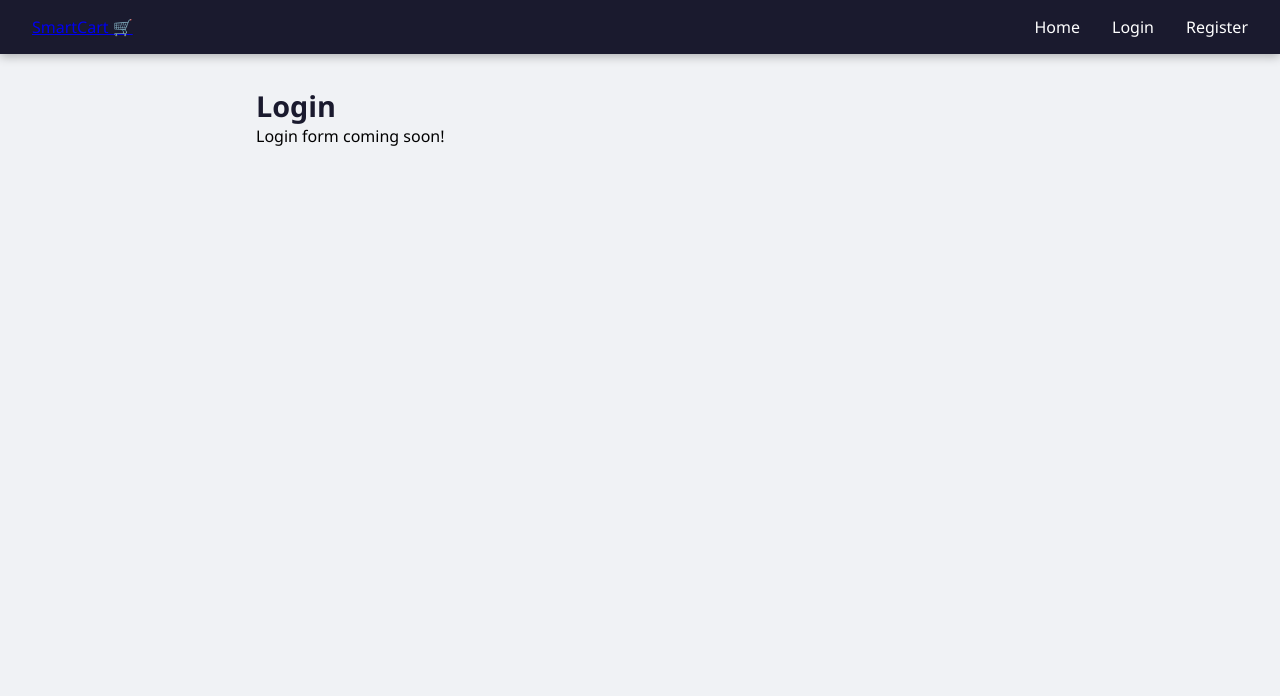
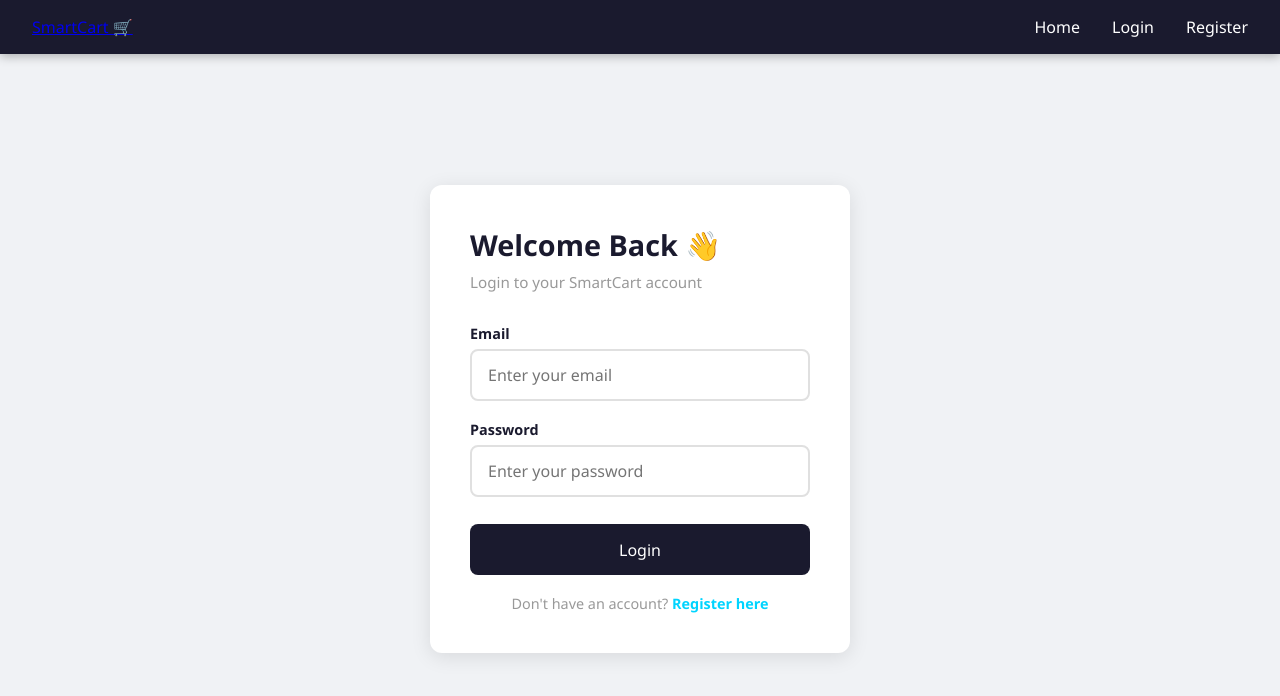
Before and after one commit to LopsangT/smartcart, a React (Create React App) app in the folder frontend/: page /login in a window 1280 px wide. Shown: the top 696 px of the page. Built offline with nearby package versions, Linux system fonts and the light colour scheme.

Commit message:
Added login and register pages with styling

```diff
--- a/frontend/src/pages/Login.js
+++ b/frontend/src/pages/Login.js
@@ -1,8 +1,52 @@
+import { useState } from 'react';
+import { Link } from 'react-router-dom';
+import '../styles/Auth.css';
+
 function Login() {
+  const [email, setEmail] = useState('');
+  const [password, setPassword] = useState('');
+
+  const handleLogin = (e) => {
+    e.preventDefault();
+    console.log('Logging in with:', email, password);
+  };
+
   return (
-    <div className="container">
-      <h2>Login</h2>
-      <p>Login form coming soon!</p>
+    <div className="auth-container">
+      <div className="auth-card">
+        <h2>Welcome Back 👋</h2>
+        <p className="auth-subtitle">Login to your SmartCart account</p>
+
+        <div className="auth-form">
+          <div className="form-group">
+            <label>Email</label>
+            <input
+              type="email"
+              placeholder="Enter your email"
+              value={email}
+              onChange={(e) => setEmail(e.target.value)}
+            />
+          </div>
+
+          <div className="form-group">
+            <label>Password</label>
+            <input
+              type="password"
+              placeholder="Enter your password"
+              value={password}
+              onChange={(e) => setPassword(e.target.value)}
+            />
+          </div>
+
+          <button className="auth-btn" onClick={handleLogin}>
+            Login
+          </button>
+
+          <p className="auth-switch">
+            Don't have an account? <Link to="/register">Register here</Link>
+          </p>
+        </div>
+      </div>
     </div>
   );
 }
--- a/frontend/src/pages/Register.js
+++ b/frontend/src/pages/Register.js
@@ -1,8 +1,63 @@
+import { useState } from 'react';
+import { Link } from 'react-router-dom';
+import '../styles/Auth.css';
+
 function Register() {
+  const [username, setUsername] = useState('');
+  const [email, setEmail] = useState('');
+  const [password, setPassword] = useState('');
+
+  const handleRegister = (e) => {
+    e.preventDefault();
+    console.log('Registering with:', username, email, password);
+  };
+
   return (
-    <div className="container">
-      <h2>Register</h2>
-      <p>Register form coming soon!</p>
+    <div className="auth-container">
+      <div className="auth-card">
+        <h2>Create Account 🛒</h2>
+        <p className="auth-subtitle">Sign up for your SmartCart account</p>
+
+        <div className="auth-form">
+          <div className="form-group">
+            <label>Username</label>
+            <input
+              type="text"
+              placeholder="Choose a username"
+              value={username}
+              onChange={(e) => setUsername(e.target.value)}
+            />
+          </div>
+
+          <div className="form-group">
+            <label>Email</label>
+            <input
+              type="email"
+              placeholder="Enter your email"
+              value={email}
+              onChange={(e) => setEmail(e.target.value)}
+            />
+          </div>
+
+          <div className="form-group">
+            <label>Password</label>
+            <input
+              type="password"
+              placeholder="Choose a password"
+              value={password}
+              onChange={(e) => setPassword(e.target.value)}
+            />
+          </div>
+
+          <button className="auth-btn" onClick={handleRegister}>
+            Create Account
+          </button>
+
+          <p className="auth-switch">
+            Already have an account? <Link to="/login">Login here</Link>
+          </p>
+        </div>
+      </div>
     </div>
   );
 }
--- /dev/null
+++ b/frontend/src/styles/Auth.css
@@ -0,0 +1,92 @@
+.auth-container {
+  display: flex;
+  justify-content: center;
+  align-items: center;
+  min-height: calc(100vh - 70px);
+  padding: 1rem;
+}
+
+.auth-card {
+  background: white;
+  border-radius: 12px;
+  padding: 2.5rem;
+  width: 100%;
+  max-width: 420px;
+  box-shadow: 0 4px 20px rgba(0, 0, 0, 0.1);
+}
+
+.auth-card h2 {
+  color: #1a1a2e;
+  font-size: 1.8rem;
+  margin-bottom: 0.5rem;
+}
+
+.auth-subtitle {
+  color: #999;
+  margin-bottom: 2rem;
+  font-size: 0.95rem;
+}
+
+.auth-form {
+  display: flex;
+  flex-direction: column;
+  gap: 1.2rem;
+}
+
+.form-group {
+  display: flex;
+  flex-direction: column;
+  gap: 0.4rem;
+}
+
+.form-group label {
+  color: #1a1a2e;
+  font-size: 0.9rem;
+  font-weight: 600;
+}
+
+.form-group input {
+  padding: 0.8rem 1rem;
+  border: 2px solid #e0e0e0;
+  border-radius: 8px;
+  font-size: 1rem;
+  outline: none;
+  transition: border-color 0.3s;
+}
+
+.form-group input:focus {
+  border-color: #00d4ff;
+}
+
+.auth-btn {
+  padding: 0.9rem;
+  background-color: #1a1a2e;
+  color: white;
+  border: none;
+  border-radius: 8px;
+  font-size: 1rem;
+  cursor: pointer;
+  transition: background-color 0.3s;
+  margin-top: 0.5rem;
+}
+
+.auth-btn:hover {
+  background-color: #00d4ff;
+  color: #1a1a2e;
+}
+
+.auth-switch {
+  text-align: center;
+  color: #999;
+  font-size: 0.9rem;
+}
+
+.auth-switch a {
+  color: #00d4ff;
+  text-decoration: none;
+  font-weight: 600;
+}
+
+.auth-switch a:hover {
+  text-decoration: underline;
+}
```
